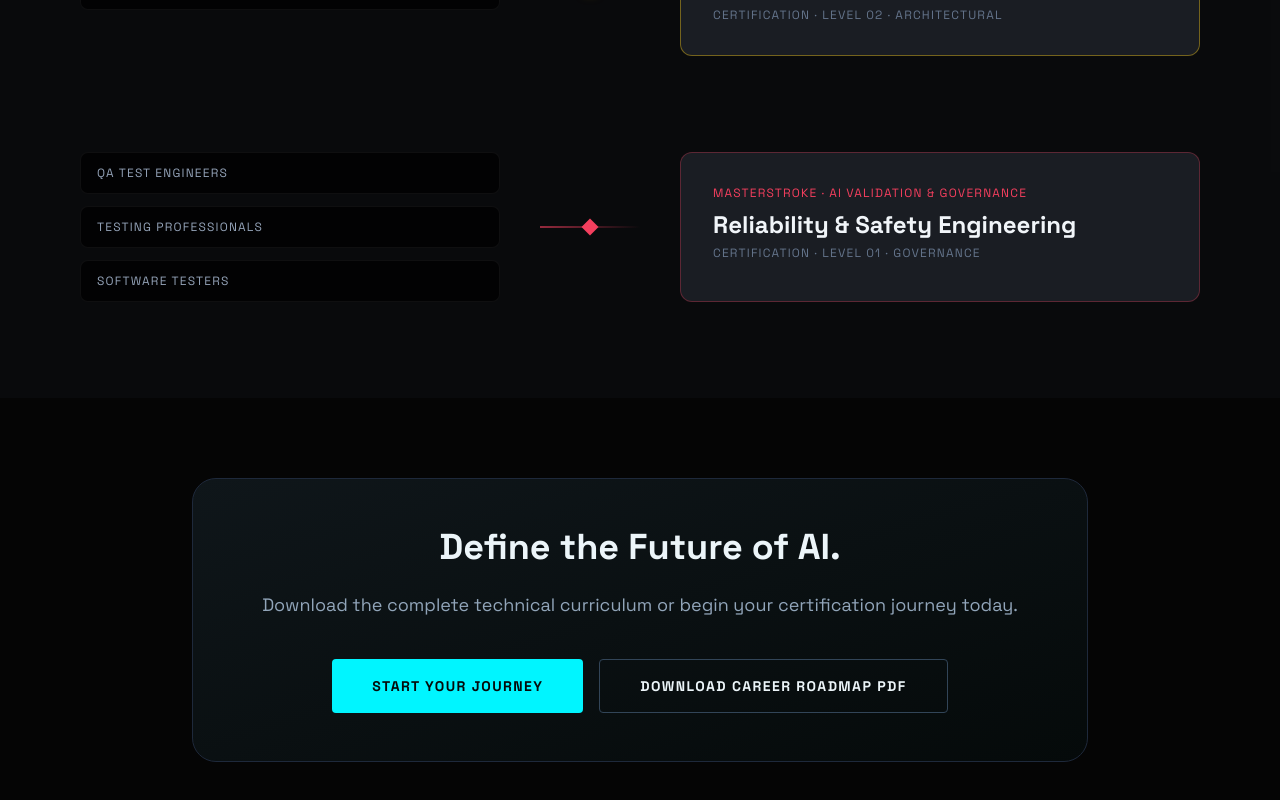
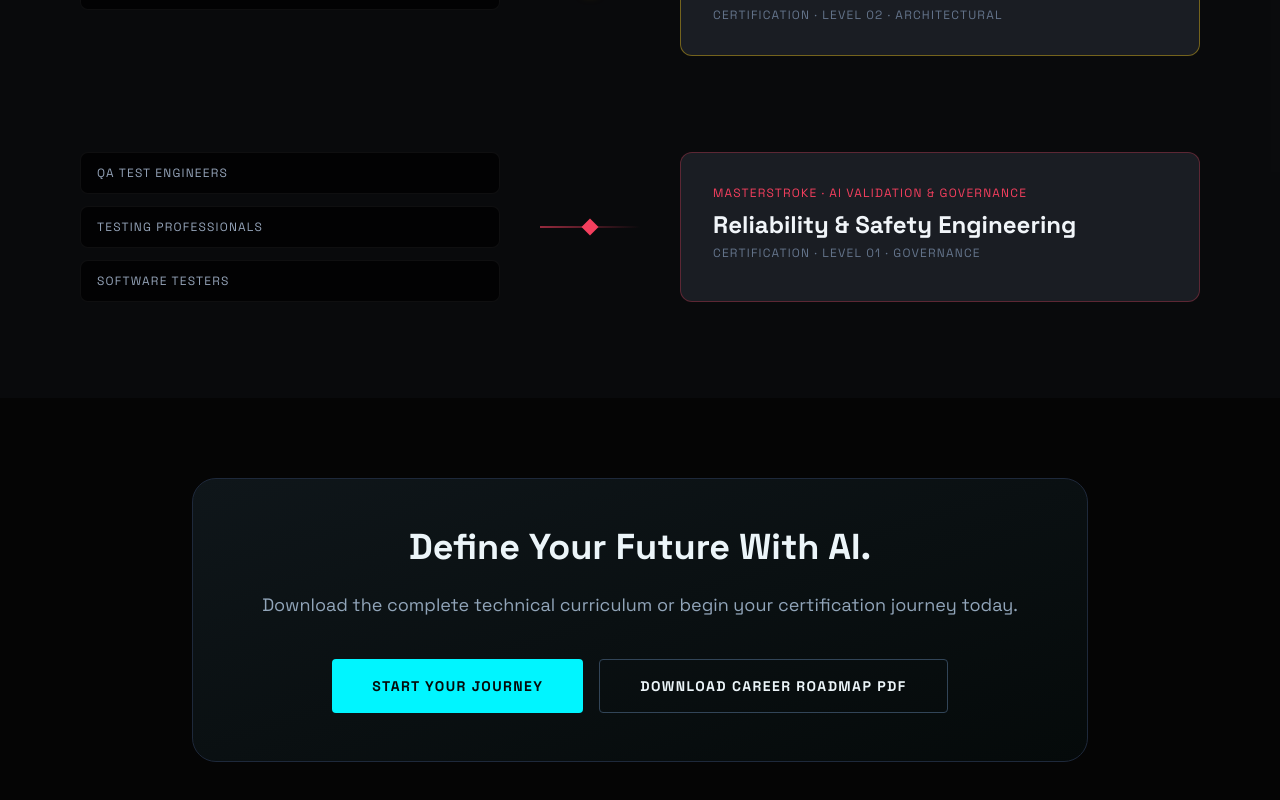
Before and after one commit to agenticautomation1-source/agenticaiimplementor_website, a React (Vite) app: page /learning-path in a window 1280 px wide. Shown: the part 1861-2661 px from the top of the page. Built offline with nearby package versions, Linux system fonts and the light colour scheme; no server answers.

Commit message:
Update LearningPath.page.tsx

```diff
--- a/src/pages/learning-path/LearningPath.page.tsx
+++ b/src/pages/learning-path/LearningPath.page.tsx
@@ -148,7 +148,7 @@ export default function LearningPathPage() {
           <div className="absolute inset-0 bg-accent-cyan opacity-[0.02]"></div>
 
           <h2 className="text-4xl font-bold mb-6">
-            Define the Future of AI.
+            Define Your Future With AI.
           </h2>
 
           <p className="text-slate-400 mb-10 text-lg">
```
